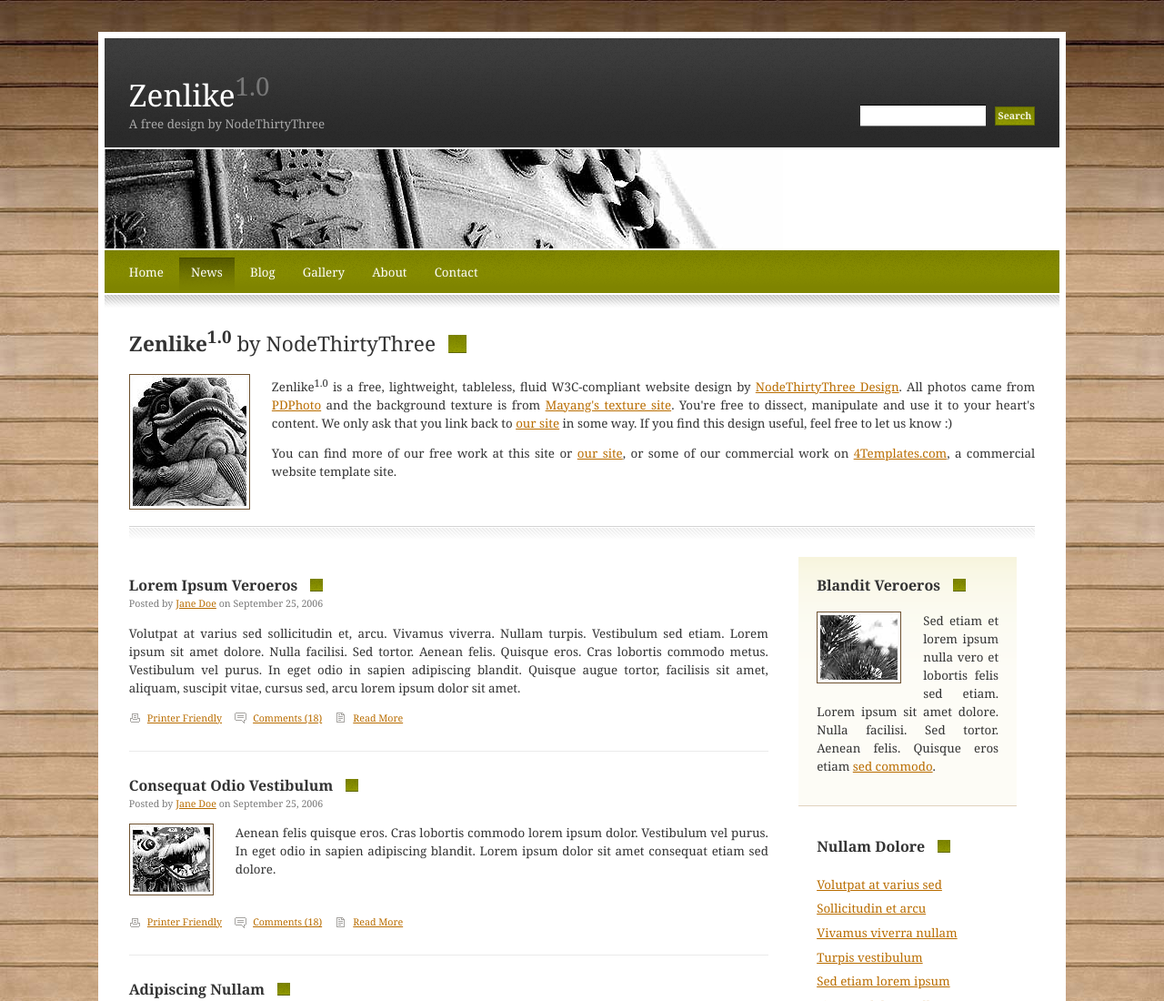
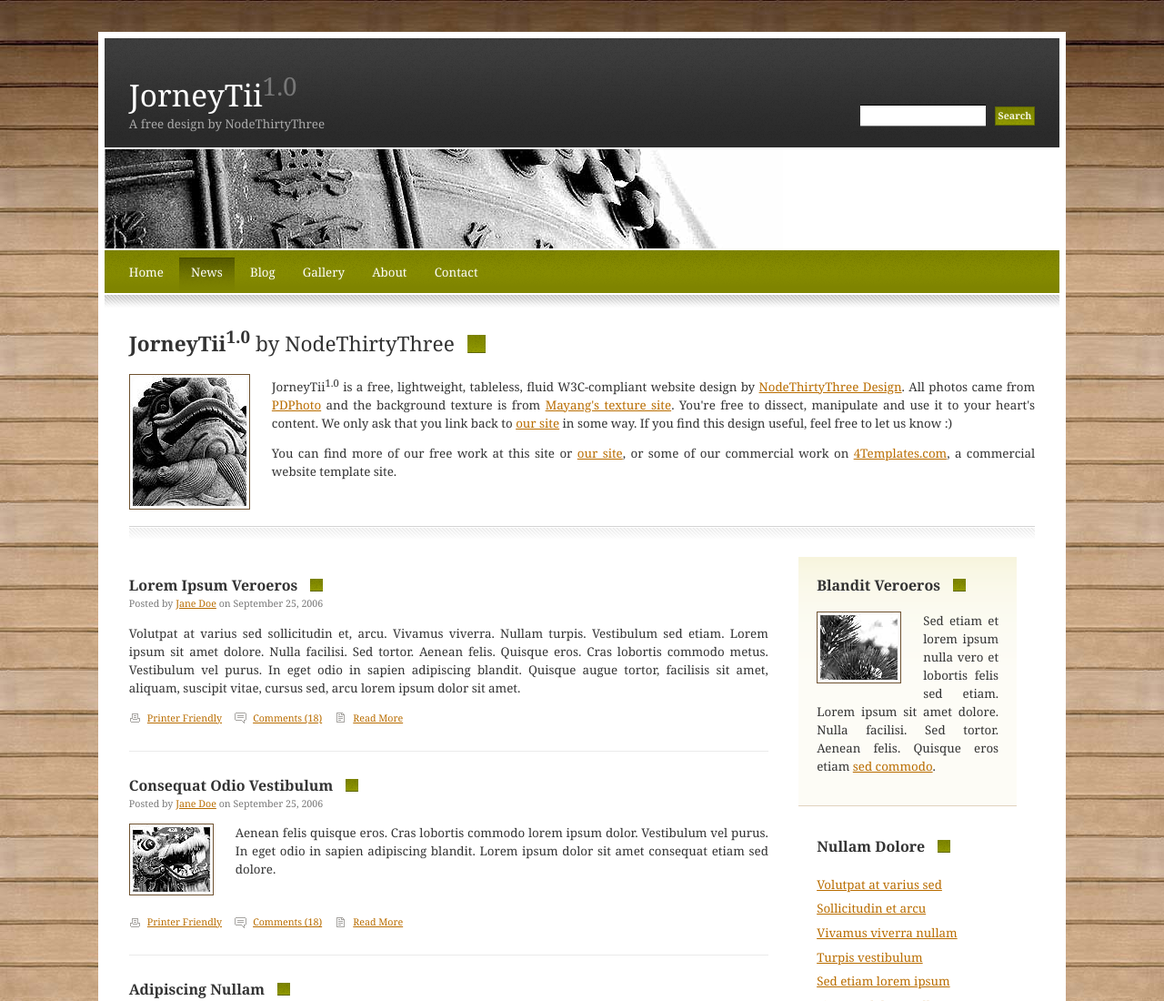
Before and after one commit to JorneyTii/JorneyTii.github.io, a plain HTML site: page index.html in a window 1280 px wide. Shown: the top 1100 px of the page at 91% size. Drawn offline with Linux system fonts and the light colour scheme.

Commit message:
JorneyTii

```diff
--- a/index.html
+++ b/index.html
@@ -22,7 +22,7 @@
 
 	<div id="header">
 		<div id="headercontent">
-			<h1>Zenlike<sup>1.0</sup></h1>
+			<h1>JorneyTii<sup>1.0</sup></h1>
 			<h2>A free design by NodeThirtyThree</h2>
 		</div>
 	</div>
@@ -57,12 +57,12 @@
 
 		<!-- Normal content: Stuff that's not going to be put in the left or right column. -->
 		<div id="normalcontent">
-			<h3><strong>Zenlike</strong><sup>1.0</sup> <span>by NodeThirtyThree</span></h3>
+			<h3><strong>JorneyTii</strong><sup>1.0</sup> <span>by NodeThirtyThree</span></h3>
 			<div class="contentarea">
 				<!-- Normal content area start -->
 
 				<img src="images/pic1.jpg" class="left" alt="A chinese lion statue" />
-				<p>Zenlike<sup>1.0</sup> is a free, lightweight, tableless, fluid W3C-compliant website design by <a href="http://www.nodethirtythree.com/">NodeThirtyThree Design</a>. All photos came from <a href="http://www.pdphoto.org/">PDPhoto</a> and the background texture is from <a href="http://www.mayang.com/textures/">Mayang's texture site</a>. You're free to dissect, manipulate and use it to your heart's content. We only ask that you link back to <a href="http://www.nodethirtythree.com/">our site</a> in some way. If you find this design useful, feel free to let us know :)</p>
+				<p>JorneyTii<sup>1.0</sup> is a free, lightweight, tableless, fluid W3C-compliant website design by <a href="http://www.nodethirtythree.com/">NodeThirtyThree Design</a>. All photos came from <a href="http://www.pdphoto.org/">PDPhoto</a> and the background texture is from <a href="http://www.mayang.com/textures/">Mayang's texture site</a>. You're free to dissect, manipulate and use it to your heart's content. We only ask that you link back to <a href="http://www.nodethirtythree.com/">our site</a> in some way. If you find this design useful, feel free to let us know :)</p>
 				<p>You can find more of our free work at this site or <a href="http://www.nodethirtythree.com/">our site</a>, or some of our commercial work on <a href="http://www.4templates.com/?aff=n33">4Templates.com</a>, a commercial website template site.</p>
 
 				<!-- Normal content area end -->
```
